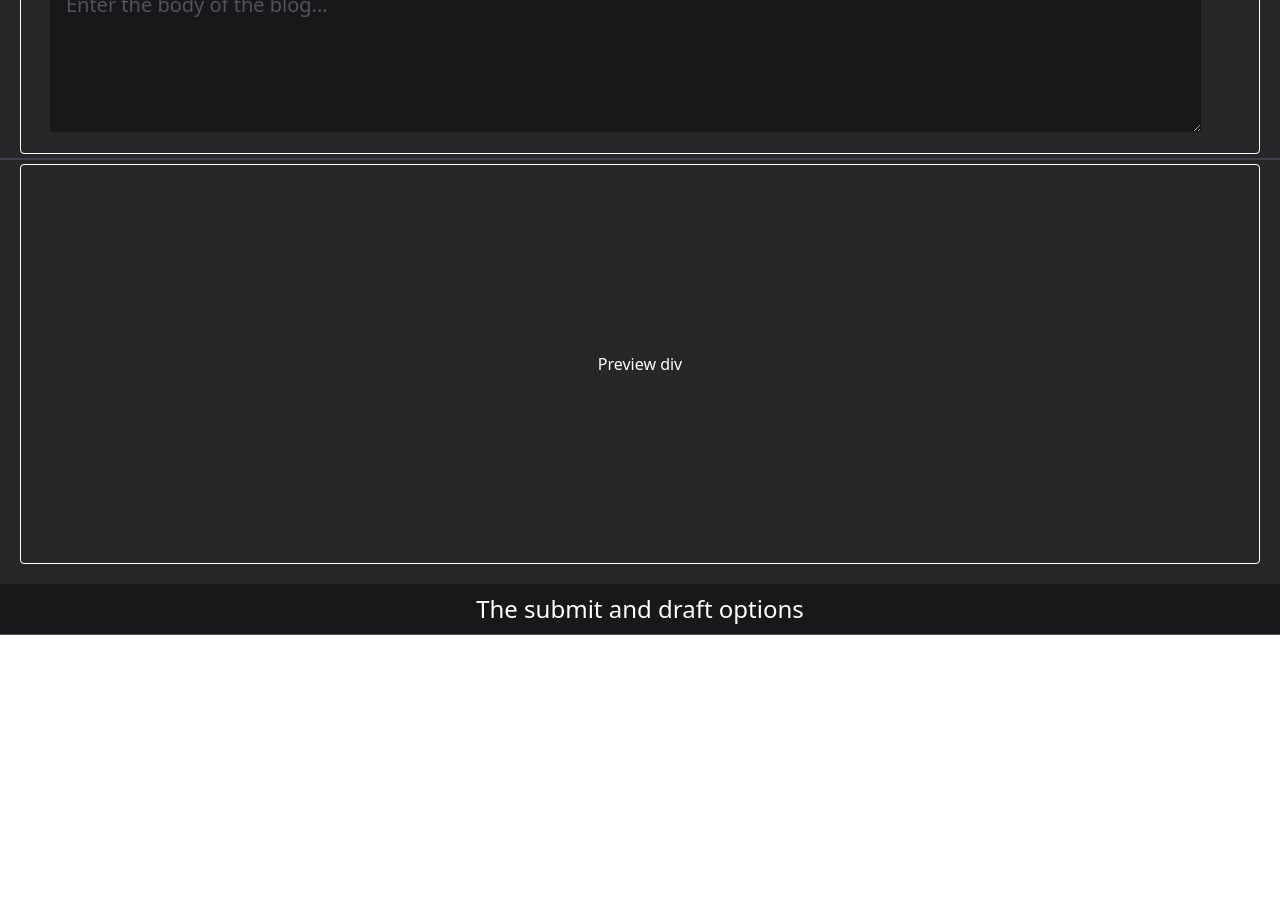
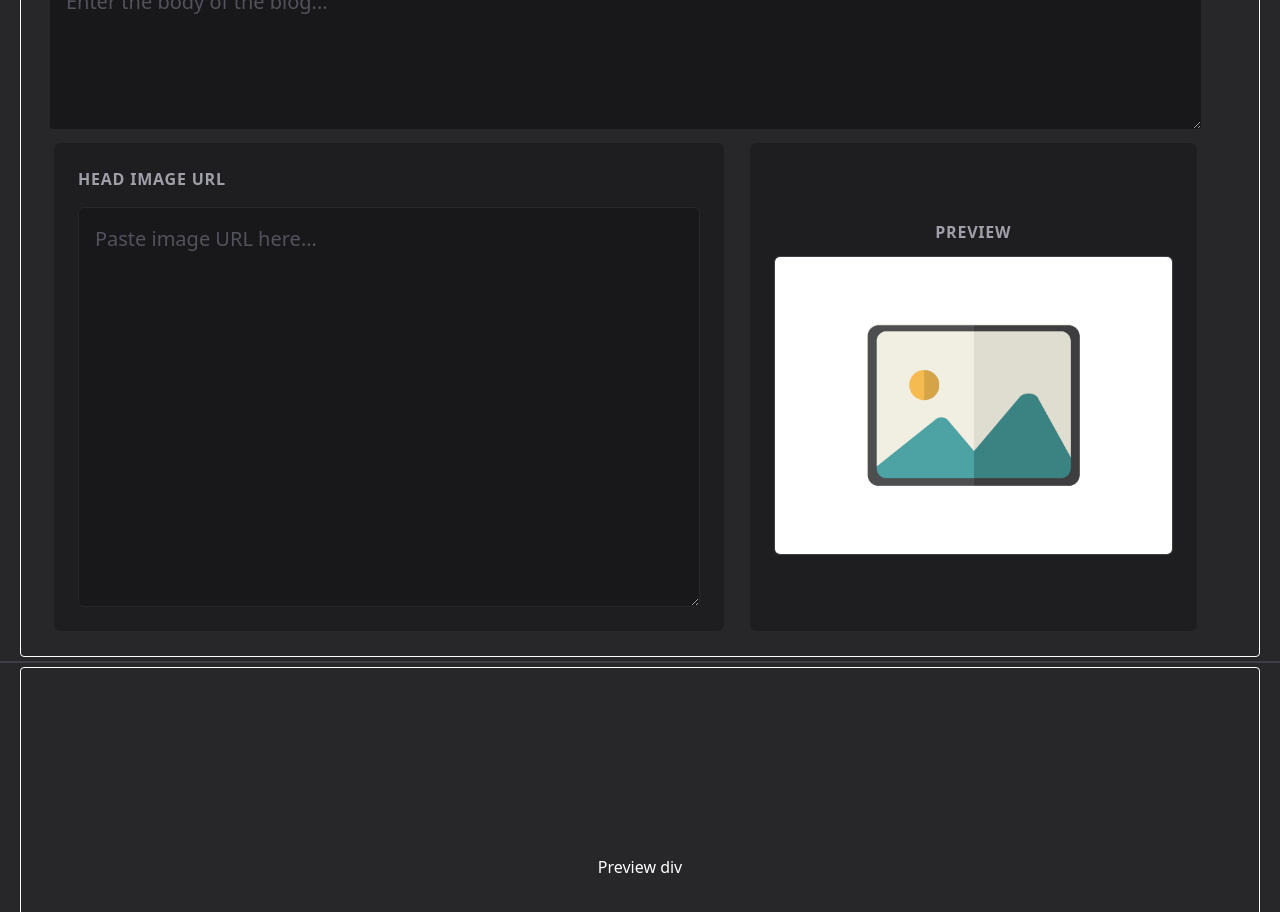
Before and after one commit to anshul-303/Blog_App-, a React (Vite) app in the folder frontend/react-app/: page /create-blog in a window 1280 px wide. Shown: the part 440-1352 px from the top of the page. Before the commit the page ends 1075 px from the top, so only its background shows below. Built offline with nearby package versions, Linux system fonts and the light colour scheme; no server answers.

Commit message:
Done with interface for entering contents of blog

```diff
--- a/frontend/react-app/src/pages/author/CreateBlog.jsx
+++ b/frontend/react-app/src/pages/author/CreateBlog.jsx
@@ -11,10 +11,11 @@ export default function CreateBlog() {
   const { role, setRole } = useRole();
   const url = import.meta.env.VITE_APP_API_URL;
 
+  //Below are the states for the blog content
   const [title, setTitle] = useState("");
   const [summary, setSummary] = useState("");
-
-  const [body, setBody] = useState("");
+  const [body, setBody] = useState();
+  const [headimageUrl, setHeadImageUrl] = useState("");
 
   useEffect(() => {
     const callCheckAuthAPI = async () => {
@@ -64,29 +65,10 @@ export default function CreateBlog() {
         <div className="w-full flex flex-col py-4 ">
           <div className="p-1  max-w-full min-h-[50vh] bg-zinc-800 flex justify-center items-center border-white border-zinc-700">
             <div className="w-[97.5%] min-h-[50vh] flex flex-col py-3 px-7 text-[1.25em] border border-white text-white rounded-sm gap-2 pb-5 ">
-              <p className="w-[97.5%] text-[1.5em] font-bold uppercase tracking-widest text-zinc-200">Blog details</p>
-              {/* <div className="w-full flex flex-col gap-2">
-                <label htmlFor="">Title</label>
-                <input
-                  type="text"
-                  value={title}
-                  onChange={(e) => {
-                    setTitle(e.target.value);
-                  }}
-                  className="w-[97.5%] border bg-zinc-700 rounded-sm px-2 text-[1em]"
-                />
-              </div>
-              <div className="w-full flex flex-col gap-2">
-                <label htmlFor="">Summary</label>
-                <input
-                  type="text"
-                  value={summary}
-                  onChange={(e) => {
-                    setSummary(e.target.value);
-                  }}
-                  className="w-[97.5%] border bg-zinc-700 rounded-sm"
-                />
-              </div> */}
+              <p className="w-[97.5%] text-[1.4em] font-bold uppercase tracking-widest text-zinc-200">
+                Blog details
+              </p>
+
               <div className="w-full flex flex-col gap-2">
                 <label className="text-xs font-bold uppercase tracking-widest text-zinc-500 ml-1">
                   Title
@@ -152,10 +134,80 @@ export default function CreateBlog() {
                       hover:border-zinc-700 transition-all duration-200"
                 />
               </div>
+              {/* <div className="w-[97.5%] flex flex-col md:flex-row  border-white rounded-sm  justify-center items-center">
+                <div className=" w-[95%] h-[50vh] sm:w-[70%] sm:h-[60vh] flex flex-col justify-top items-center rounded-sm gap-5 sm:py-4">
+                  <label className="text-xl font-bold uppercase tracking-widest text-zinc-500 ml-1">
+                    Head image
+                  </label>
+                  <textarea
+                    value={headimageUrl}
+                    onChange={(e) => {
+                      setHeadImageUrl(e.target.value);
+                    }}
+                    className="w-full h-[70%] sm:w-[95%] sm:min-h-[45vh] p-2 rounded-sm
+                    bg-zinc-900 text-white placeholder-zinc-600
+                    border border-zinc-800
+                    focus:outline-none focus:border-white/40 focus:ring-1 focus:ring-white/10
+                    hover:border-zinc-700 transition-all duration-200 "
+                    placeholder="Enter the head image URL..."
+                  />
+                </div>
+                <div className="flex justify-center items-center sm:w-[35%] sm:h-[55vh] border border-zinc-700 p-1 rounded-sm border-[3px] ">
+                  <img
+                    src="https://images.pexels.com/photos/5867948/pexels-photo-5867948.jpeg"
+                    className="w-[98%] h-[98%] rounded-sm "
+                  />
+                </div>
+              </div> */}
+
+              <div className="w-[97.5%] flex flex-col lg:flex-row gap-6 p-4 lg:p-1">
+                {/* INPUT CARD */}
+                <div className="w-full lg:w-[60%] bg-zinc-900/60 border border-zinc-800 rounded-lg p-4 sm:p-6 flex flex-col gap-4">
+                  <label className="text-sm sm:text-base font-semibold uppercase tracking-wider text-zinc-400">
+                    Head Image URL
+                  </label>
+
+                  <textarea
+                    value={headimageUrl}
+                    onChange={(e) => setHeadImageUrl(e.target.value)}
+                    placeholder="Paste image URL here..."
+                    className="
+                        w-full min-h-[160px] sm:min-h-[50vh]
+                        p-3 sm:p-4 rounded-md
+                        bg-zinc-900 text-white placeholder-zinc-600
+                        border border-zinc-800
+                        focus:outline-none focus:border-white/40 focus:ring-2 focus:ring-white/10
+                        transition-all duration-200
+                      "
+                  />
+                </div>
+
+                {/* PREVIEW CARD */}
+                <div className="w-full lg:w-[40%] bg-zinc-900/60 border border-zinc-800 rounded-lg p-4 sm:p-6 flex flex-col gap-3 justify-center items-center">
+                  <span className="text-sm sm:text-base font-semibold uppercase tracking-wider text-zinc-400">
+                    Preview
+                  </span>
+
+                  <div className="relative w-full aspect-[4/3] rounded-md overflow-hidden border border-zinc-700 bg-zinc-950 flex items-center justify-center">
+                    <img
+                      src={
+                        headimageUrl ||
+                        "/image_placeholder.jpg"
+                      }
+                      alt="Head preview"
+                      className="w-full h-full object-cover transition-transform duration-300 hover:scale-[1.02]"
+                    />
+                  </div>
+                </div>
+              </div>
             </div>
           </div>
+
           <div className="p-1 max-w-full min-h-[50vh] bg-zinc-800 flex justify-center items-center  border-t-[2px] border-white border-zinc-700">
-            <div className="w-[97.5%] min-h-[50vh] flex justify-center items-center border border-white text-white rounded-sm">
+            <div
+              className="w-[97.5%] min-h-[50vh] flex justify-center items-center border border-white text-white rounded-sm"
+              alt="This is an image"
+            >
               Preview div
             </div>
           </div>
```
Also changed, not shown: frontend/react-app/public/image_placeholder.jpg (added).
